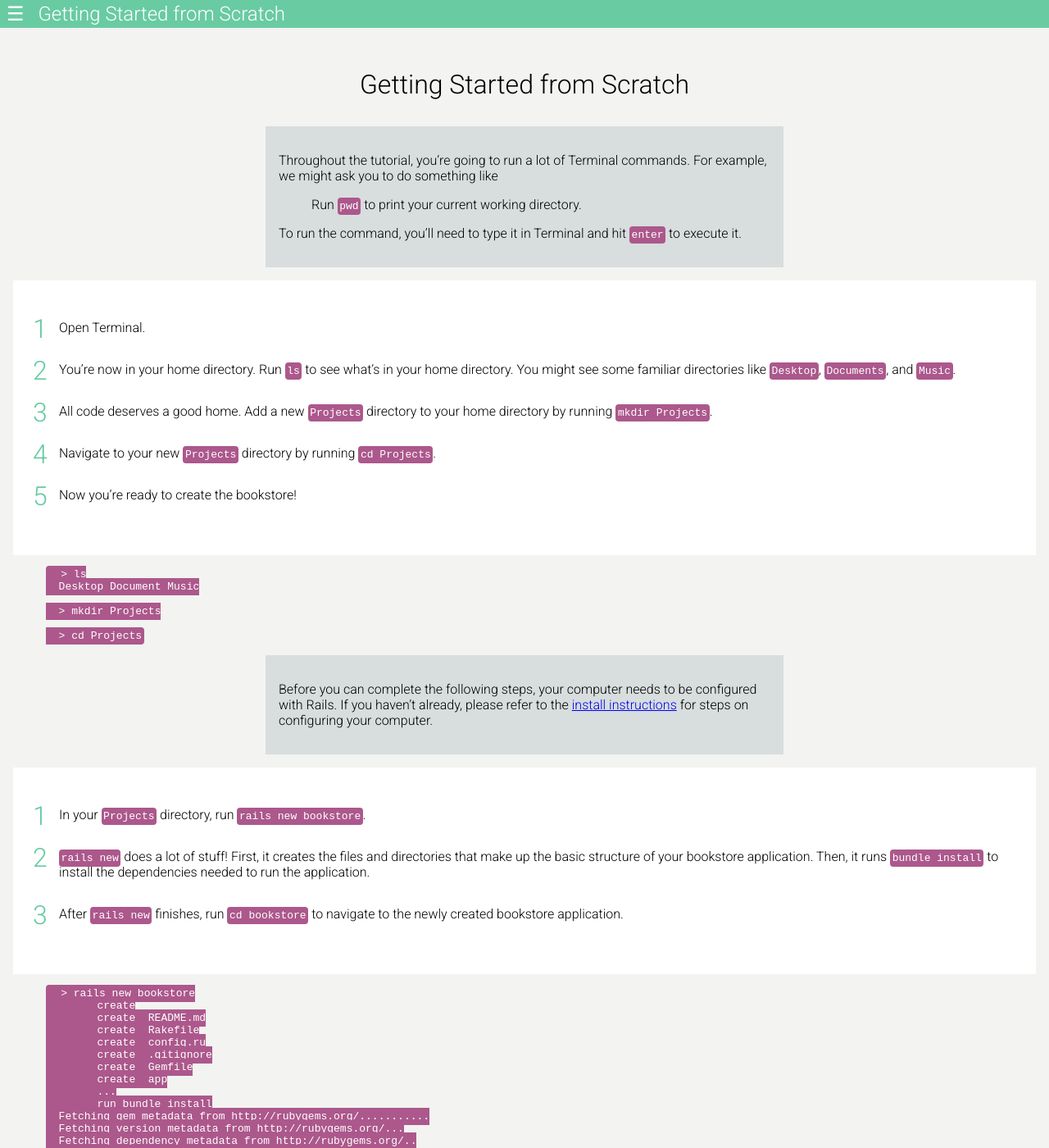
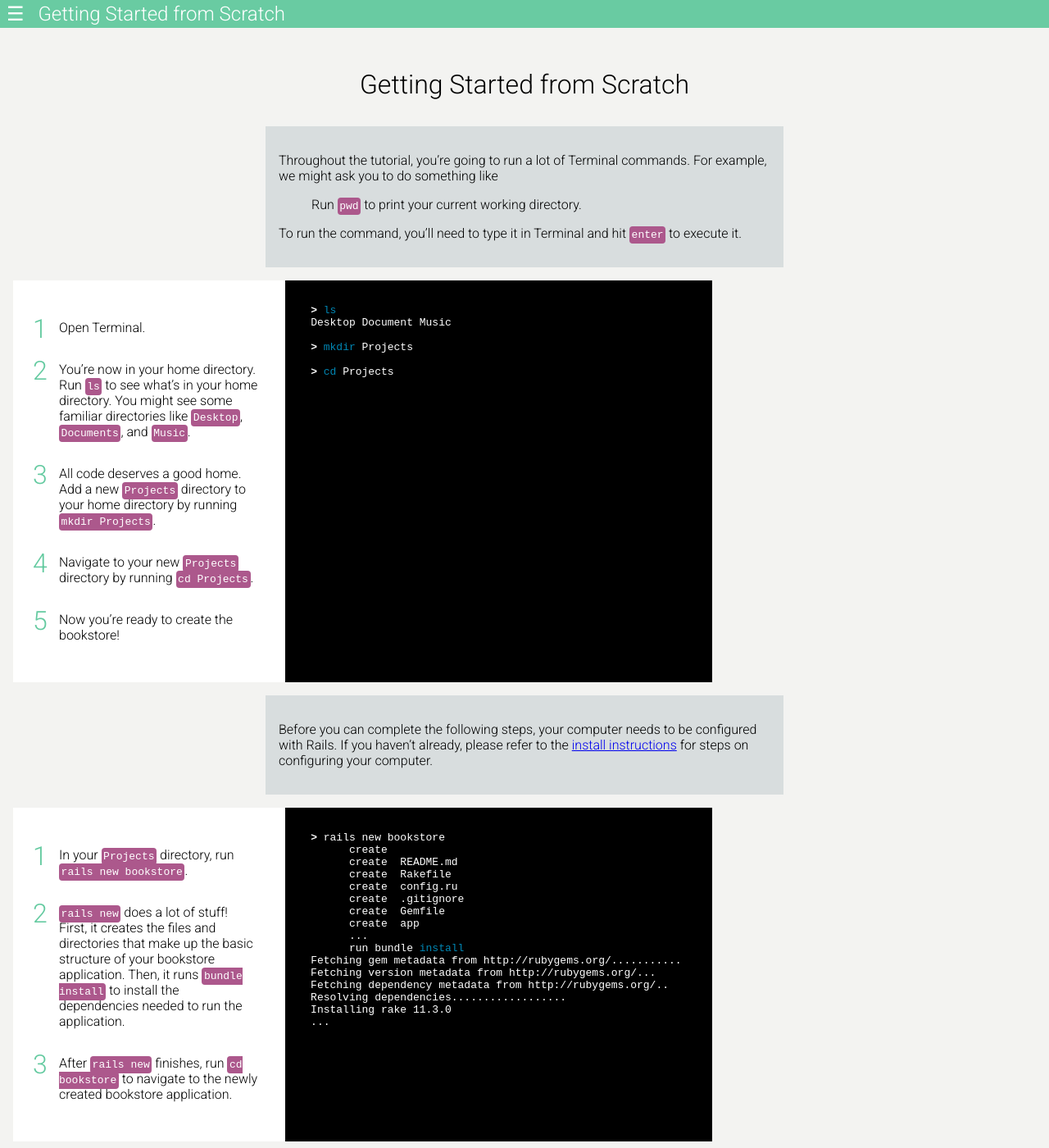
Before and after one commit to bmoreonrails/rails_tutorial, a Jekyll site: the page built from _chapters/1.md, in a window 1280 px wide and 1400 px high. Shown: the whole window at 82% size. Built offline with Jekyll 4.4.1, drawn with Linux system fonts in a browser that asks for light colours; nearby versions of some CDN libraries.

Commit message:
Start styling highlights

```diff
--- a/_chapters/1.md
+++ b/_chapters/1.md
@@ -17,6 +17,7 @@ layout: rails_tutorial
   To run the command, you'll need to type it in Terminal and hit `enter` to execute it.
 {% endprotip%}
 
+{% stepscontainer %}
 {% steps %}
   1.  Open Terminal.
 
@@ -37,11 +38,13 @@ layout: rails_tutorial
 
   > cd Projects
 {% endhighlight %}
+{% endstepscontainer %}
 
 {% protip %}
   Before you can complete the following steps, your computer needs to be configured with Rails. If you haven't already, please refer to the [install instructions](link) for steps on configuring your computer.
 {% endprotip %}
 
+{% stepscontainer %}
 {% steps %}
   1.  In your `Projects` directory, run `rails new bookstore`.
 
@@ -68,7 +71,9 @@ layout: rails_tutorial
   Installing rake 11.3.0
   ...
 {% endhighlight %}
+{% endstepscontainer %}
 
+{% stepscontainer %}
 {% steps %}
   1.  Let's take a look the files that got created.
 
@@ -107,11 +112,13 @@ layout: rails_tutorial
   drwxr-xr-x  4 awesomesauce  staff  136 Nov  6 14:13 models
   drwxr-xr-x  3 awesomesauce  staff  102 Nov  6 14:13 views
 {% endhighlight %}
+{% endstepscontainer %}
 
 {% protip %}
   Don't have a favorite text editor for programming? We recommend [Atom](https://atom.io/).
 {% endprotip %}
 
+{% stepscontainer %}
 {% steps %}
   1.  The `config` directory is where you'll store configuration files for the bookstore application. `rails new` generated a bunch of configuration files to help you get this new application up and running quickly. Let's take a look at one of those files.
 
@@ -155,6 +162,7 @@ layout: rails_tutorial
     <<: *default
     database: db/production.sqlite3
 {% endhighlight %}
+{% endstepscontainer %}
 
 {% aside %}
   Not sure what a database is? Don't worry, we'll fill you in :)
@@ -166,6 +174,7 @@ layout: rails_tutorial
  Don't worry if what you're seeing doesn't look exactly like the examples we've included in the tutorial. Small things can change between different versions of Rails.
 {% endprotip %}
 
+{% stepscontainer%}
 {% steps %}
   1.  There are plenty of things to look at, but we'll get to them later. For now, let's get the application running!
 
@@ -198,11 +207,13 @@ layout: rails_tutorial
   * Listening on tcp://localhost:3000
   Use Ctrl-C to stop
 {% endhighlight %}
+{% endstepscontainer %}
 
 {% screenshot %}
   Browser with "Yay! You’re on Rails!" landing page
 {% endscreenshot %}
 
+{% stepscontainer %}
 {% steps %}
   1.  Yay! The bookstore application is running!
 
@@ -223,6 +234,7 @@ layout: rails_tutorial
   ...
   ^CExiting
 {% endhighlight %}
+{% endstepscontainer %}
 
 {% aside %}
   What's this bookstore we keep talking about? In this tutorial, we're going to use Rails to make an application for a bookstore.
--- a/_includes/header.html
+++ b/_includes/header.html
@@ -4,6 +4,8 @@
     <meta charset="utf-8">
     <title>B'more on Rails Workshop for Women</title>
     <link href="/css/base.css" type="text/css" rel="stylesheet"/>
+    <link href="/css/syntax.css" type="text/css" rel="stylesheet"/>
+
     <!-- <link rel="stylesheet" href="/css/style.css"> -->
     <!-- <link rel="stylesheet" href="http://fonts.googleapis.com/css?family=Source+Sans+Pro:200,300,400,700" media="all"> -->
   </head>
--- a/_includes/tutorial_header.html
+++ b/_includes/tutorial_header.html
@@ -3,7 +3,8 @@
   <head>
     <meta charset="utf-8">
     <title>B'more on Rails Workshop for Women</title>
-    <link href="/css/base.css" type="text/css" rel="stylesheet"/>
+   <link href="/css/syntax.css" type="text/css" rel="stylesheet"/>
+   <link href="/css/base.css" type="text/css" rel="stylesheet"/>
     <script src="https://ajax.googleapis.com/ajax/libs/jquery/3.1.0/jquery.min.js"></script>
     <script src="/js/tutorial_nav.js"></script>
   </head>
--- a/_plugins/tutorial_class_tags.rb
+++ b/_plugins/tutorial_class_tags.rb
@@ -13,4 +13,5 @@ Liquid::Template.register_tag('aside', ClassBlock)
 Liquid::Template.register_tag('protip', ClassBlock)
 Liquid::Template.register_tag('screenshot', ClassBlock)
 Liquid::Template.register_tag('sectionheader', ClassBlock)
+Liquid::Template.register_tag('stepscontainer', ClassBlock)
 Liquid::Template.register_tag('steps', ClassBlock)
--- /dev/null
+++ b/_scss/tutorial/highlight_block.scss
@@ -0,0 +1,29 @@
+.highlight {
+  width: 100%;
+  background-color: #000;
+  padding: 1em;
+  margin: 0em;
+  code {
+    background-color: #000;
+    padding: 0em;
+    border-radius: 0em;
+  }
+}
+
+@media (min-width: 480px) {
+  .highlight {
+     width: 49%;
+     float: left;
+     max-width: 600px;
+     margin-left: auto;
+     margin-right: auto;
+     margin-bottom: -500px;
+     padding-bottom: 500px;
+  }
+}
+
+@media (min-width: 768px) {
+}
+
+@media (min-width: 992px) {
+}
--- a/_scss/tutorial/protip.scss
+++ b/_scss/tutorial/protip.scss
@@ -8,7 +8,9 @@
 @media (min-width: 480px) {
   .protip {
      max-width: 600px;
-     margin: auto;
+     margin-left: auto;
+     margin-right: auto;
+     margin-bottom: auto;
   }
 }
 
--- a/_scss/tutorial/steps.scss
+++ b/_scss/tutorial/steps.scss
@@ -1,7 +1,6 @@
 .steps {
   background-color: #FFF;
   padding: 1em;
-  margin-top: 1em;
   ol {
     padding-left: 0em;
     padding-bottom: 1em;
@@ -22,3 +21,21 @@
     position: absolute;
   }
 }
+
+@media (min-width: 480px) {
+  .steps {
+     width: 30%;
+     max-width: 600px;
+     margin-left: auto;
+     margin-right: auto;
+     float: left;
+     margin-bottom: -500px;
+     padding-bottom: 500px;
+  }
+}
+
+@media (min-width: 768px) {
+}
+
+@media (min-width: 992px) {
+}
--- /dev/null
+++ b/_scss/tutorial/stepscontainer.scss
@@ -0,0 +1,16 @@
+.stepscontainer {
+  overflow: hidden;
+  margin-top: 1em;
+}
+
+@media (min-width: 480px) {
+  .stepscontainer {
+     max-width: 80%;
+  }
+}
+
+@media (min-width: 768px) {
+}
+
+@media (min-width: 992px) {
+}
--- a/css/base.scss
+++ b/css/base.scss
@@ -1,7 +1,9 @@
 ---
 ---
 
-@import "tutorial/code";
+@import "tutorial/stepscontainer";
+@import "tutorial/highlight_block";
+@import "tutorial/inline_code";
 @import "tutorial/protip";
 @import "tutorial/tutorial_nav";
 @import "tutorial/steps";
```
Also changed, not shown: _scss/tutorial/inline_code.scss (renamed from _scss/tutorial/code.scss).
